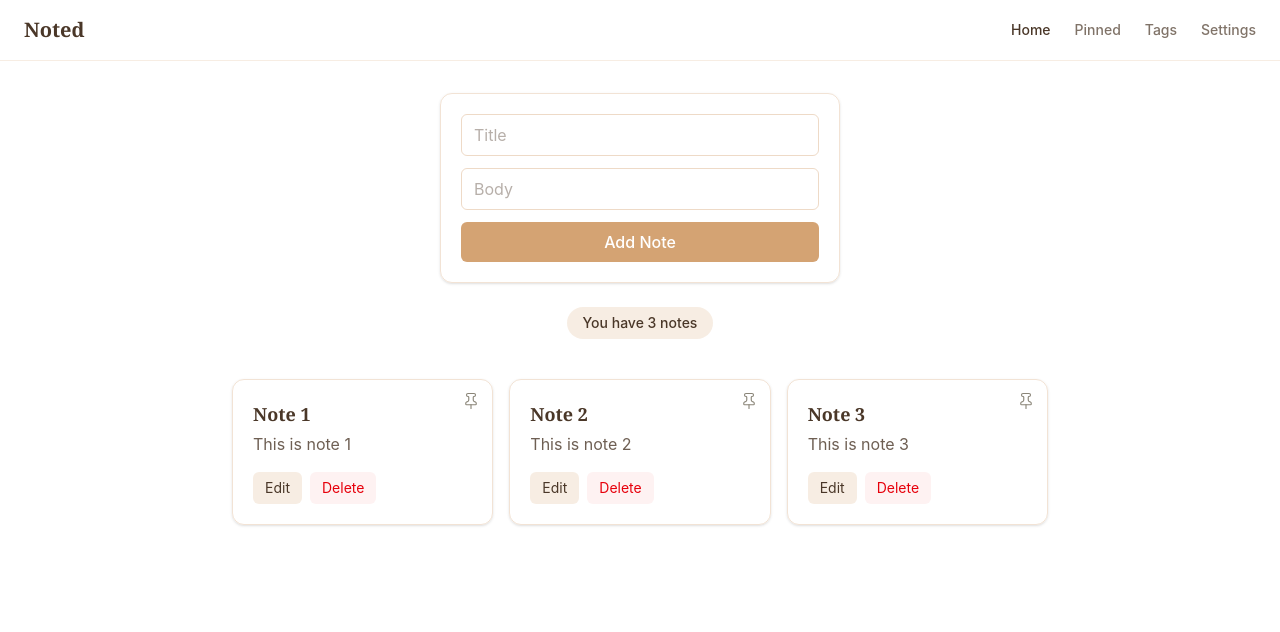
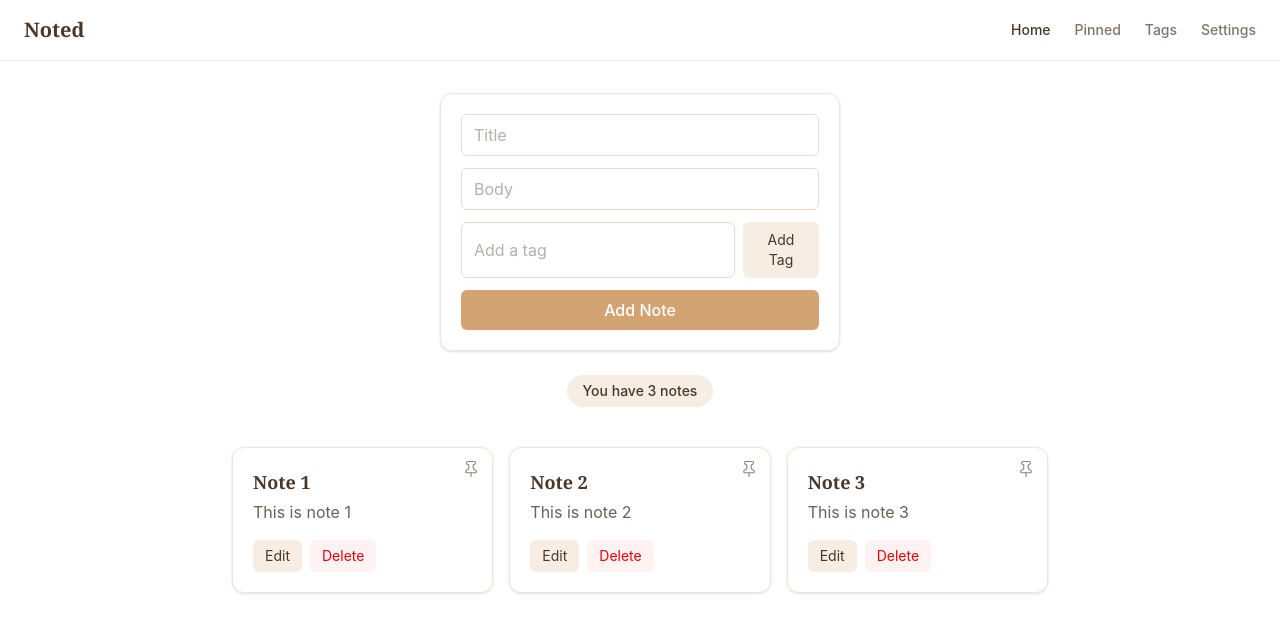
Before and after one commit to AVictor10/Noted, a React (Vite) app in the folder notes-frontend/: page / in a window 1280 px wide. Shown: the top 632 px of the page. Built offline with nearby package versions, Linux system fonts and the light colour scheme.

Commit message:
Add tags feature with input, chips, and display on cards

```diff
--- a/notes-frontend/src/App.jsx
+++ b/notes-frontend/src/App.jsx
@@ -19,15 +19,23 @@ function App() {
   ));
 };
 
+const sortedNotes = [...notes].sort((a, b) => {
+  return (b.pinned ? 1 : 0) - (a.pinned ? 1 : 0);
+});
+
+const [tags, setTags] = useState([])
+const [tagInput, setTagInput] = useState('')
+
   function handleAddNote() {
     if (title.trim() === '' || body.trim() === '') {
       alert("Complete the fields")
       return
     }
-    const newNote = { id: Date.now(), title: title, body: body, createdAt: new Date().toLocaleString() }
+    const newNote = { id: Date.now(), title: title, body: body, createdAt: new Date().toLocaleString(), tags:tags }
     setNotes([...notes, newNote])
     setTitle('')
     setBody('')
+    setTags([])
   }
 
   function handleDeleteNote(id) {
@@ -39,6 +47,16 @@ function App() {
     setTitle(note.title)
     setBody(note.body)
   }
+
+  function handleAddTag() {
+  if (tagInput.trim() === '') return
+  setTags([...tags, tagInput.trim()])
+  setTagInput('')
+}
+
+function handleRemoveTag(tagToRemove) {
+  setTags(tags.filter((tag) => tag !== tagToRemove))
+}
 
   function handleUpdateNote() {
     if (title.trim() === '' || body.trim() === '') {
@@ -85,6 +103,11 @@ return (
         editingId={editingId}
         onAdd={handleAddNote}
         onUpdate={handleUpdateNote}
+        tagInput={tagInput}
+        setTagInput={setTagInput}
+        tags={tags}
+        onAddTag={handleAddTag}
+        onRemoveTag={handleRemoveTag}
       />
 
       <div className="mt-4 text-center">
@@ -99,7 +122,7 @@ return (
         <p className="text-[var(--ink)]/50 text-center mt-10">No notes to display</p>
       ) : (
         <NoteList
-          notes={notes}
+          notes={sortedNotes}
           onEdit={handleEditNote}
           onDelete={handleDeleteNote}
           onTogglePin={togglePin}
--- a/notes-frontend/src/NoteCard.jsx
+++ b/notes-frontend/src/NoteCard.jsx
@@ -17,6 +17,19 @@ function NoteCard({ note, onEdit, onDelete, onTogglePin }) {
       </button>
       <h2 className="text-lg font-semibold text-[var(--ink)] mb-1 font-[family-name:var(--font-serif)]">
         {note.title}</h2>
+
+       {note.tags && note.tags.length > 0 && (
+        <div className="flex flex-wrap gap-1 mb-3">
+          {note.tags.map((tag) => (
+            <span
+              key={tag}
+              className="text-xs bg-[var(--accent)]/20 text-[var(--ink)] px-2 py-0.5 rounded-full"
+            >
+              {tag}
+            </span>
+          ))}
+        </div>
+      )}
 
       <p className="text-[var(--ink)]/80 mb-2">{note.body}</p>
       <p className="text-xs text-[var(--ink)]/50 mb-4">{note.createdAt}</p>
--- a/notes-frontend/src/NoteForm.jsx
+++ b/notes-frontend/src/NoteForm.jsx
@@ -1,4 +1,4 @@
-function NoteForm({ title, setTitle, body, setBody, editingId, onAdd, onUpdate }) {
+function NoteForm({ title, setTitle, body, setBody, editingId, onAdd, onUpdate, tagInput, setTagInput, tags, onAddTag, onRemoveTag }) {
   return (
     <div className="flex flex-col gap-3 bg-[var(--tan)] border border-[var(--accent)]/30 rounded-xl p-5 mb-6 shadow-sm max-w-md">
       <input
@@ -15,6 +15,44 @@ function NoteForm({ title, setTitle, body, setBody, editingId, onAdd, onUpdate }
         onChange={(e) => setBody(e.target.value)}
         className="border border-[var(--accent)]/40 rounded-md px-3 py-2 bg-[var(--cream)] text-[var(--ink)] placeholder-[var(--ink)]/40 focus:outline-none focus:ring-2 focus:ring-[var(--accent)]"
       />
+
+      {/* Tag input row */}
+      <div className="flex gap-2">
+        <input
+          type="text"
+          placeholder="Add a tag"
+          value={tagInput}
+          onChange={(e) => setTagInput(e.target.value)}
+          className="flex-1 border border-[var(--accent)]/40 rounded-md px-3 py-2 bg-[var(--cream)] text-[var(--ink)] placeholder-[var(--ink)]/40 focus:outline-none focus:ring-2 focus:ring-[var(--accent)]"
+        />
+        <button
+          onClick={onAddTag}
+          className="px-3 py-2 text-sm bg-[var(--accent)]/20 text-[var(--ink)] rounded-md hover:bg-[var(--accent)]/40 transition-colors duration-200"
+        >
+          Add Tag
+        </button>
+      </div>
+
+      {/* Tag chips display */}
+      {tags.length > 0 && (
+        <div className="flex flex-wrap gap-2">
+          {tags.map((tag) => (
+            <span
+              key={tag}
+              className="flex items-center gap-1 bg-[var(--accent)]/20 text-[var(--ink)] text-xs px-2 py-1 rounded-full"
+            >
+              {tag}
+              <button
+                onClick={() => onRemoveTag(tag)}
+                className="text-[var(--ink)]/60 hover:text-red-500 font-bold"
+              >
+                ×
+              </button>
+            </span>
+          ))}
+        </div>
+      )}
+
       <button
         onClick={editingId ? onUpdate : onAdd}
         className="bg-[var(--accent)] text-white px-4 py-2 rounded-md hover:opacity-90 transition-opacity duration-200 font-medium"
```
